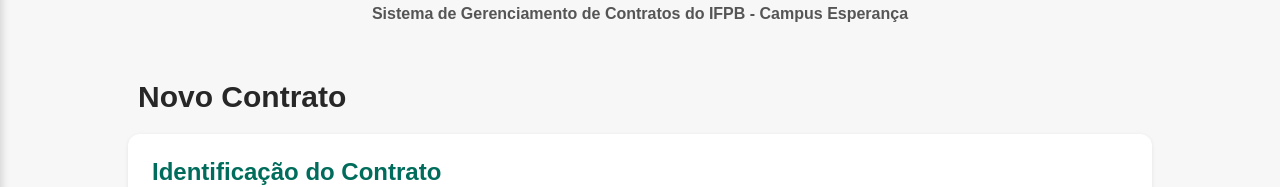
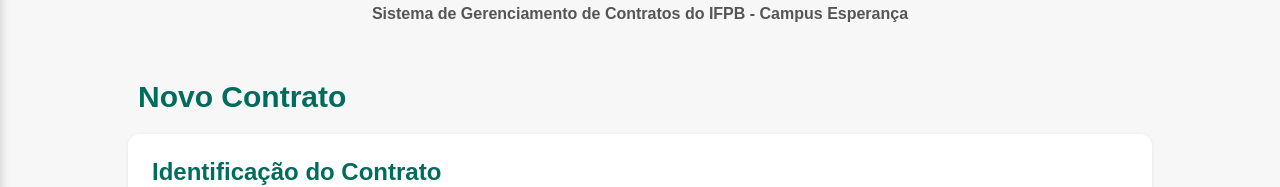
Before and after one commit to laviniamarante/DAW_TCC, a Next.js app: page /cadastroContrato in a window 1280 px wide. Shown: the part 209-396 px from the top of the page. Built offline with nearby package versions, Linux system fonts and the light colour scheme.

Commit message:
atualizacao

```diff
--- a/src/app/(private)/cadastroContrato/page.module.css
+++ b/src/app/(private)/cadastroContrato/page.module.css
@@ -15,7 +15,7 @@
 }
 
 .tituloNovo {
-  color: #272727;
+  color: #006c5b;
   text-align: left;
   font-size: clamp(20px, 4vw, 30px);
   font-weight: 700;
```
